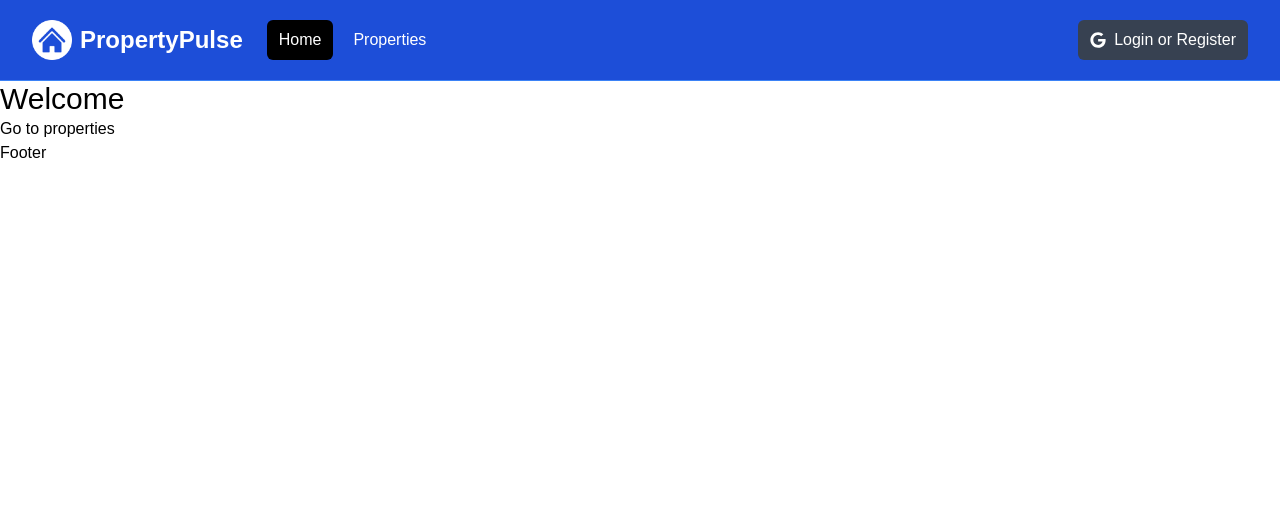
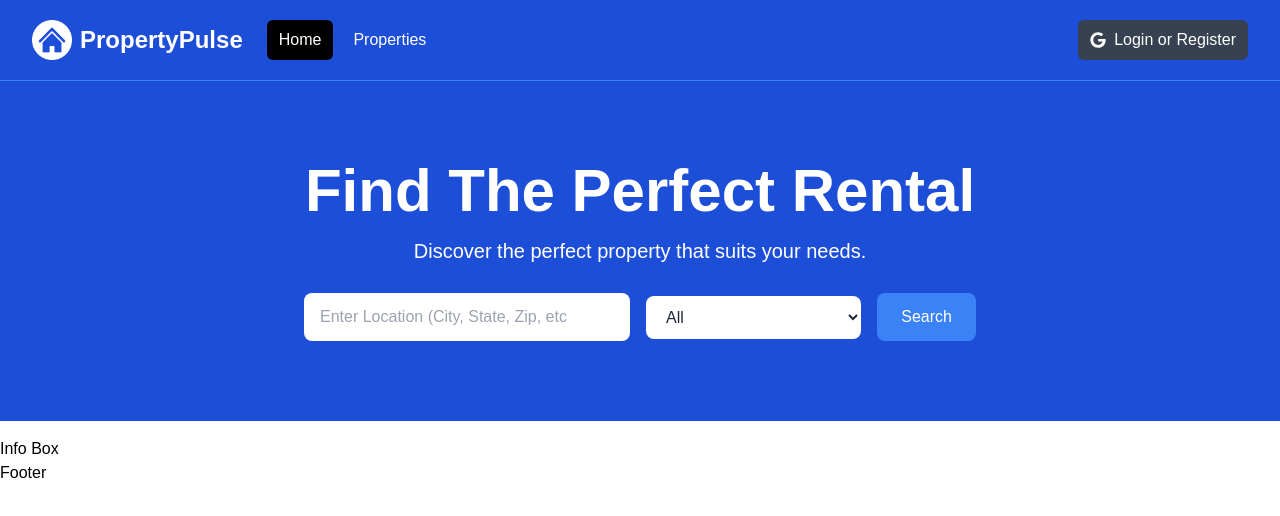
Before and after one commit to codiemaureen/PropertyPulse, a Next.js app: page / in a window 1280 px wide. Shown: the top 516 px of the page. Built offline with nearby package versions, Linux system fonts and the light colour scheme.

Commit message:
Adding footer and info box components to layout

```diff
--- a/app/components/Hero.jsx
+++ b/app/components/Hero.jsx
@@ -1,7 +1,59 @@
 const Hero = () => {
- return ( <div>
-  Hero
- </div> );
+ return (
+      <section className="bg-blue-700 py-20 mb-4">
+      <div
+        className="max-w-7xl mx-auto px-4 sm:px-6 lg:px-8 flex flex-col items-center"
+      >
+        <div className="text-center">
+          <h1
+            className="text-4xl font-extrabold text-white sm:text-5xl md:text-6xl"
+          >
+            Find The Perfect Rental
+          </h1>
+          <p className="my-4 text-xl text-white">
+            Discover the perfect property that suits your needs.
+          </p>
+        </div>
+        {/* <!-- Form Component --> */}
+        <form
+          className="mt-3 mx-auto max-w-2xl w-full flex flex-col md:flex-row items-center"
+        >
+          <div className="w-full md:w-3/5 md:pr-2 mb-4 md:mb-0">
+            <label htmlFor="location" className="sr-only">Location</label>
+            <input
+              type="text"
+              id="location"
+              placeholder="Enter Location (City, State, Zip, etc"
+              className="w-full px-4 py-3 rounded-lg bg-white text-gray-800 focus:outline-none focus:ring focus:ring-blue-500"
+            />
+          </div>
+          <div className="w-full md:w-2/5 md:pl-2">
+            <label htmlFor="property-type" className="sr-only">Property Type</label>
+            <select
+              id="property-type"
+              className="w-full px-4 py-3 rounded-lg bg-white text-gray-800 focus:outline-none focus:ring focus:ring-blue-500"
+            >
+              <option value="All">All</option>
+              <option value="Apartment">Apartment</option>
+              <option value="Studio">Studio</option>
+              <option value="Condo">Condo</option>
+              <option value="House">House</option>
+              <option value="Cabin Or Cottage">Cabin or Cottage</option>
+              <option value="Loft">Loft</option>
+              <option value="Room">Room</option>
+              <option value="Other">Other</option>
+            </select>
+          </div>
+          <button
+            type="submit"
+            className="md:ml-4 mt-4 md:mt-0 w-full md:w-auto px-6 py-3 rounded-lg bg-blue-500 text-white hover:bg-blue-600 focus:outline-none focus:ring focus:ring-blue-500"
+          >
+            Search
+          </button>
+        </form>
+      </div>
+    </section>
+  );
 }
 
 export default Hero;
--- a/app/page.jsx
+++ b/app/page.jsx
@@ -1,9 +1,11 @@
 import Link from "next/link";
+import Hero from "./components/Hero";
+import InfoBox from "./components/InfoBox";
 
 const HomePage = () => {
  return ( <div>
-  <h1 className="text-3xl">Welcome</h1>
-  <Link href='/properties'>Go to properties</Link>
+  <Hero />
+  <InfoBox />
 </div> );
 }
 
```
